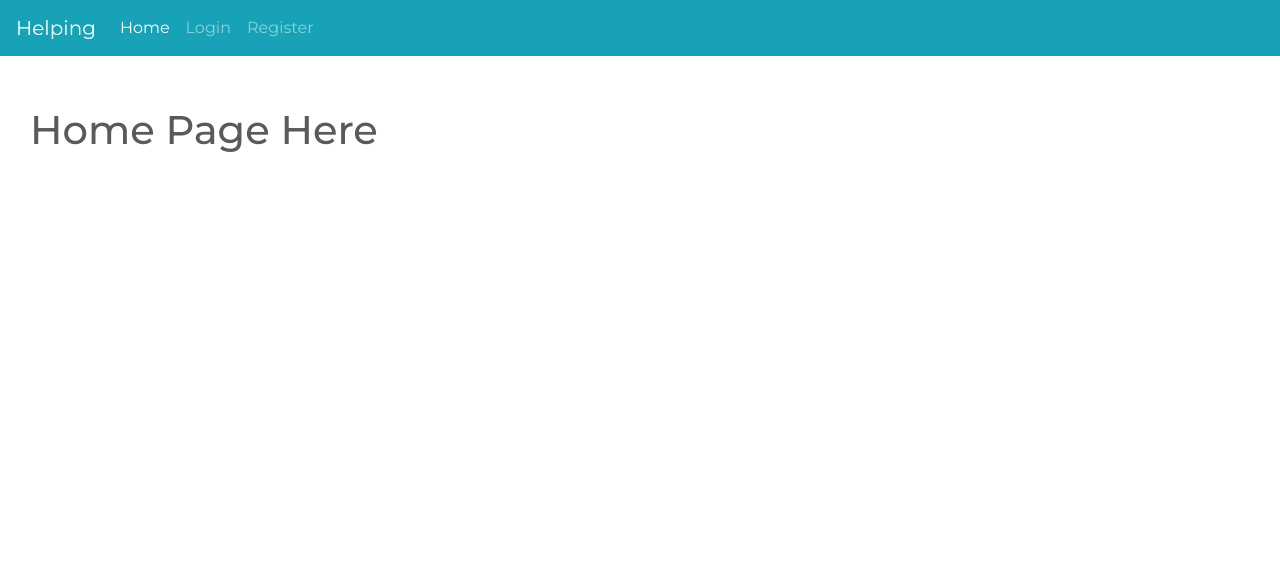
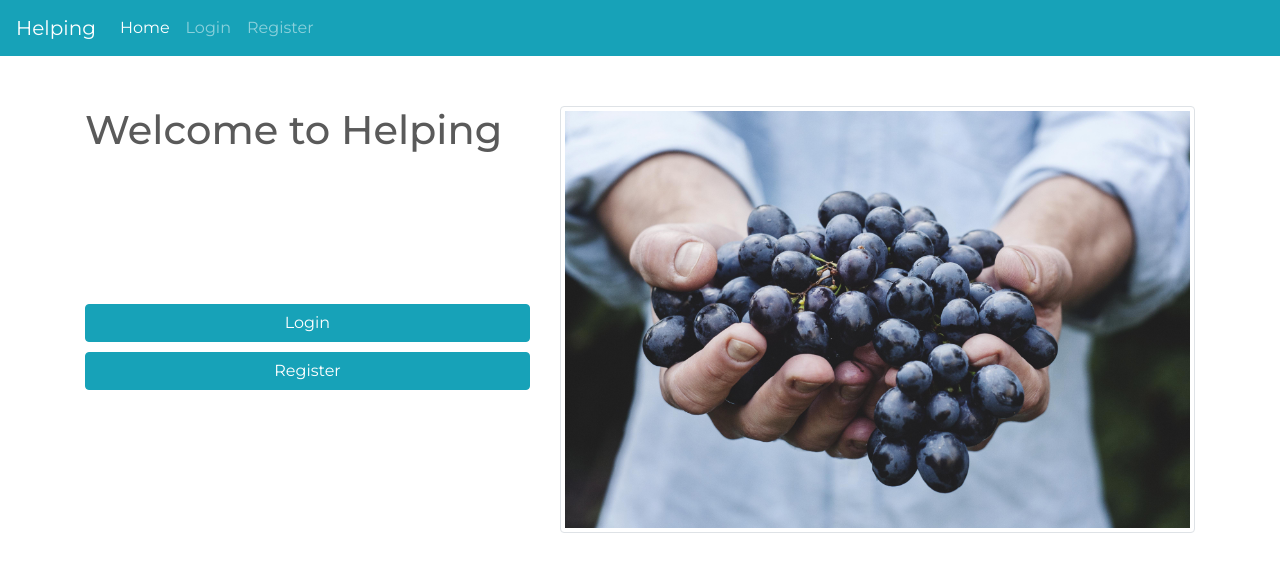
Before and after one commit to BrianChristopher/helpingVers1, a React (Create React App) app in the folder client/: page /home in a window 1280 px wide. Shown: the top 572 px of the page. Built offline with nearby package versions, Linux system fonts and the light colour scheme.

Commit message:
Landing Page created.

```diff
--- a/client/src/App.js
+++ b/client/src/App.js
@@ -24,7 +24,7 @@
         <NavBar user={this.state.user}/>
         <main className="container-fluid">
           <Switch>
-            <Route path="/home" component={Home} />
+            <Route path="/home" component={Home} user={this.state.user} />
             <Route path="/login" component={Login} />
             <Route path="/logout" component={Logout} />
             <Route path="/register" component={Register} />
--- a/client/src/components/home.jsx
+++ b/client/src/components/home.jsx
@@ -1,11 +1,50 @@
-import React from 'react';
+import React from "react";
+import Button from "react-bootstrap/Button";
+import { getCurrentUser } from './../services/authService';
 
 const Home = () => {
-    return (
-      <div className="container-fluid mainContent">
-      <h1>Home Page Here</h1>
-  </div>
-      );
-}
+
+  const user = getCurrentUser();
+
+  return (
+    <div className="container-fluid mainContent">
+      <div className="container">
+        <div className="row">
+          <div className="col col-5">
+            <h1>Welcome to Helping</h1>
+            {user && (
+              <React.Fragment>
+                <Button style={{"marginTop":"150px"}}className="btn btn-info btn-block" href="/planner">
+                  Plan
+                </Button>
+                <Button style={{"marginTop":"10px"}}className="btn btn-info btn-block" href="/menuItem/new">
+                  Create
+                </Button>
+              </React.Fragment>
+            )}
+            {!user && (
+              <React.Fragment>
+                <Button style={{"marginTop":"150px"}}className="btn btn-info btn-block" href="/login">
+                  Login
+                </Button>
+                <Button style={{"marginTop":"10px"}}className="btn btn-info btn-block" href="/register">
+                  Register
+                </Button>
+              </React.Fragment>
+            )}
+          </div>
+          <div className="col col-7">
+            <img
+              className="img-thumbnail"
+              style={{ width: "100%" }}
+              src="/helpingGraphic.jpg"
+              alt="Hands holding beautiful grapes."
+            />
+          </div>
+        </div>
+      </div>
+    </div>
+  );
+};
 
 export default Home;
--- a/client/src/components/newMenuItem.jsx
+++ b/client/src/components/newMenuItem.jsx
@@ -36,7 +36,7 @@
 
     try {
       menuItemService.createNewMenuItem(this.state.data, this.state.user._id);
-      window.location = "/planner";
+      window.location = "/menuItem/new";
     } catch (ex) {
       if (ex.response && ex.response.status === 400) {
         const errors = { ...this.state.errors };
--- a/client/src/components/planner.jsx
+++ b/client/src/components/planner.jsx
@@ -28,7 +28,8 @@
       weekDetails: getWeekDetails(),
       mealDetails: getMealDetails(),
       userMenuItems: filteredMenu,
-      userPlannedItems: getPlannedItems()
+      userPlannedItems: []
+      //getPlannedItems()
     });
 
 
--- a/client/src/components/profile.jsx
+++ b/client/src/components/profile.jsx
@@ -1,11 +1,18 @@
-import React from 'react';
+import React from "react";
+import { getCurrentUser } from "./../services/authService";
 
 const Profile = () => {
-    return (
-        <div className="container-fluid mainContent">
-            <h1>Profile Page Here</h1>
-        </div>
-      );
-}
+  const user = getCurrentUser();
+
+  return (
+    <div className="container-fluid mainContent">
+      <h1>Profile Page</h1>
+      <div className="container">
+        <p>Unique ID: {user._id}</p>
+        <p>Name: {user.name}</p>
+      </div>
+    </div>
+  );
+};
 
 export default Profile;
--- a/client/src/services/menuItemService.js
+++ b/client/src/services/menuItemService.js
@@ -1,6 +1,6 @@
 import http from "./httpService";
 import { apiURL } from "../config.json";
-import { getCurrentUser } from "./authService";
+//import { getCurrentUser } from "./authService";
 
 const apiEndpoint = apiURL + "/menuItems";
 
```
Also changed, not shown: client/public/helpingGraphic.jpg (added).
